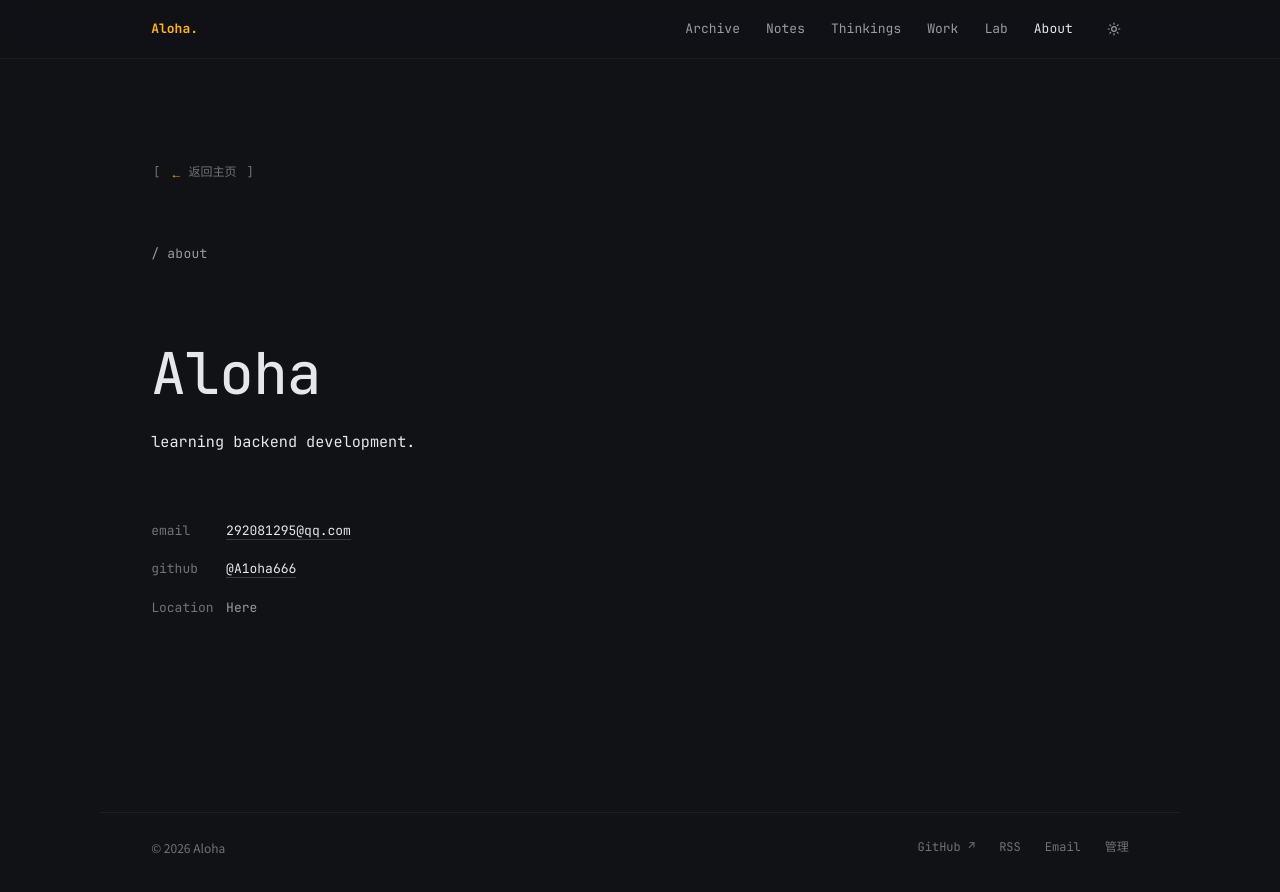
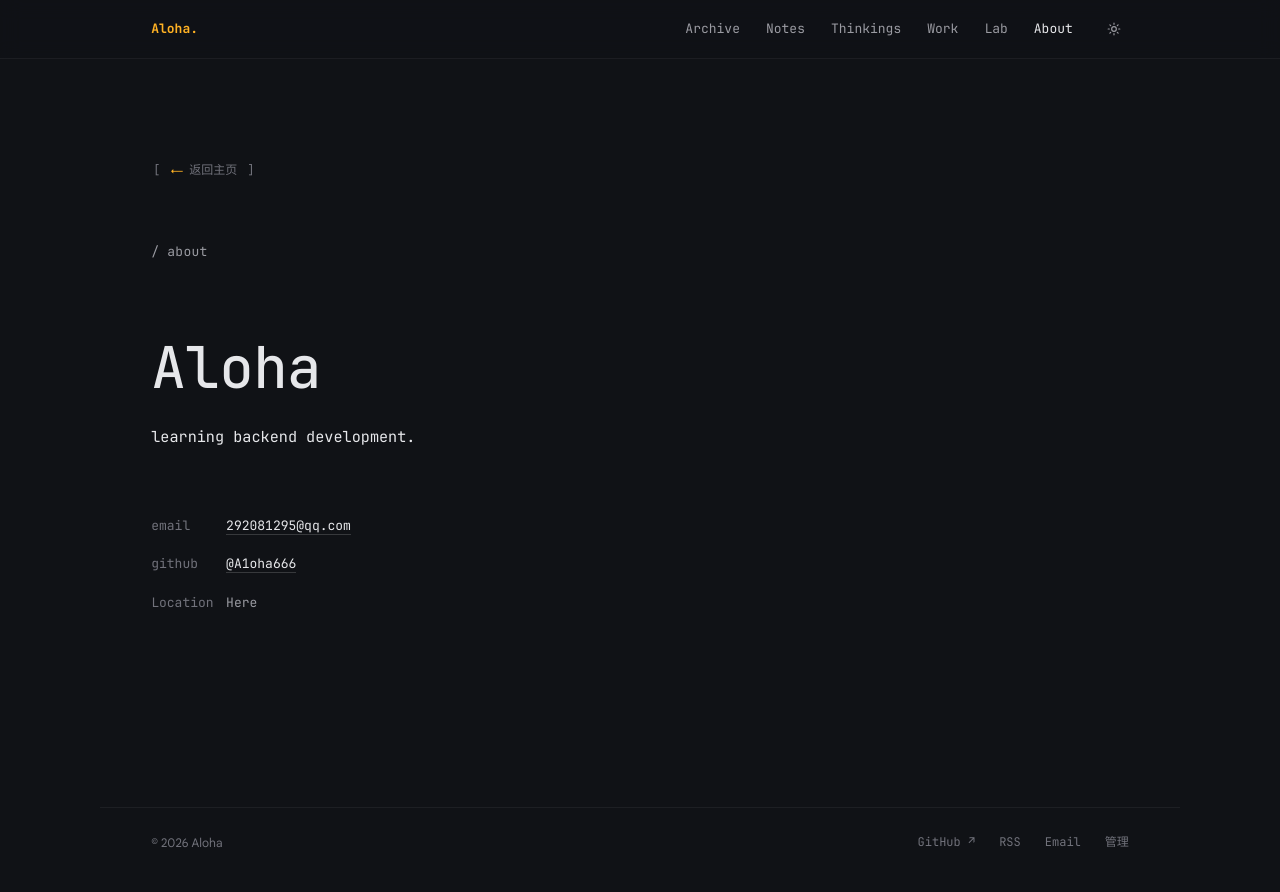
Before and after one commit to A1oha666/MonostichBlog, an Astro site: page /about in a window 1280 px wide. Built offline with nearby package versions, Linux system fonts and the light colour scheme; Astro itself is replaced by a stand-in of ours; a web font is replaced by a local one.

Commit message:
fix(fonts): migrate Google Sans to variable font woff2
- Replace 5 static Google Sans TTFs (~9.7MB) with 2 variable font woff2 (~460KB)
- Keep full wght axis (400-700) and italic axis from Google Fonts official build
- Subset to Latin/Latin-Ext/punctuation to reduce file size while preserving all site glyphs
- Update @font-face declarations to single variable font family

```diff
--- a/src/styles/global.css
+++ b/src/styles/global.css
@@ -85,37 +85,16 @@
    ========================================================= */
 @font-face {
   font-family: 'Google Sans';
-  src: url('/fonts/GoogleSans-Regular.ttf') format('truetype');
-  font-weight: 400;
+  src: url('/fonts/GoogleSans-Variable.woff2') format('woff2');
+  font-weight: 400 700;
   font-style: normal;
   font-display: swap;
 }
 @font-face {
   font-family: 'Google Sans';
-  src: url('/fonts/GoogleSans-Italic.ttf') format('truetype');
-  font-weight: 400;
+  src: url('/fonts/GoogleSans-Italic-Variable.woff2') format('woff2');
+  font-weight: 400 700;
   font-style: italic;
-  font-display: swap;
-}
-@font-face {
-  font-family: 'Google Sans';
-  src: url('/fonts/GoogleSans-Medium.ttf') format('truetype');
-  font-weight: 500;
-  font-style: normal;
-  font-display: swap;
-}
-@font-face {
-  font-family: 'Google Sans';
-  src: url('/fonts/GoogleSans-SemiBold.ttf') format('truetype');
-  font-weight: 600;
-  font-style: normal;
-  font-display: swap;
-}
-@font-face {
-  font-family: 'Google Sans';
-  src: url('/fonts/GoogleSans-Bold.ttf') format('truetype');
-  font-weight: 700;
-  font-style: normal;
   font-display: swap;
 }
 @font-face {
```
Also changed, not shown: public/fonts/GoogleSans-Italic-Variable.woff2 (added), public/fonts/GoogleSans-Variable.woff2 (added), 5 other files.
